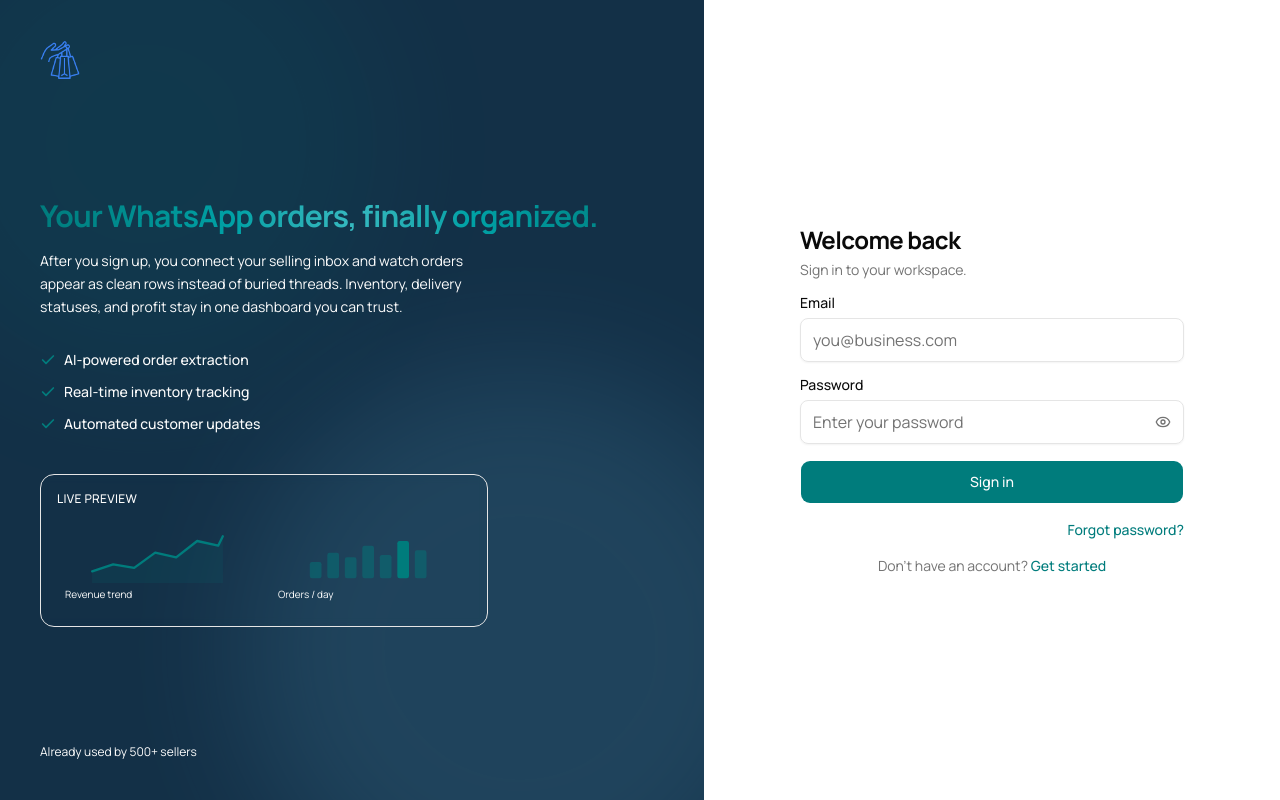
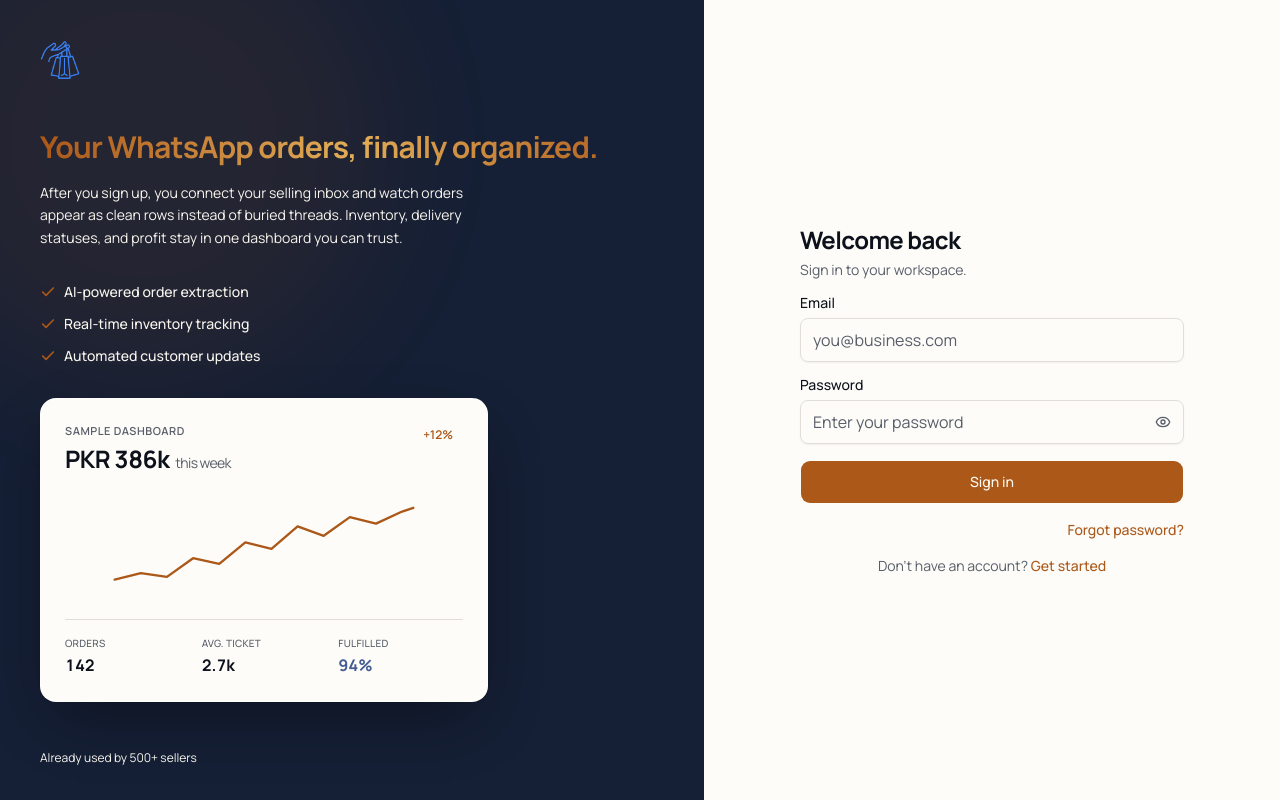
Before and after one commit to salmansaleem08/ChatLog, a Next.js app in the folder web/: page /auth/login in a window 1280 px wide. Built offline with nearby package versions, Linux system fonts and the light colour scheme.

Commit message:
style(web): copper and ink theme; refine auth dashboard preview card

```diff
--- a/web/app/auth/login/page.tsx
+++ b/web/app/auth/login/page.tsx
@@ -4,7 +4,7 @@
 import Link from "next/link";
 
 import { AuthBrandAside } from "@/components/auth/auth-brand-aside";
-import { AuthMobileCharts } from "@/components/marketing/analytics-previews";
+import { AuthDashboardPreview } from "@/components/marketing/analytics-previews";
 import { AuthFormPanel } from "@/components/auth/auth-form-panel";
 import { Button } from "@/components/ui/button";
 import { Input } from "@/components/ui/input";
@@ -21,7 +21,7 @@
           aria-hidden
         />
         <div
-          className="pointer-events-none absolute -bottom-20 -right-16 rounded-full bg-sky-300/30 opacity-40 blur-3xl dark:bg-sky-400/20"
+          className="pointer-events-none absolute -bottom-20 -right-16 rounded-full bg-chart-3/35 opacity-50 blur-3xl"
           style={{ width: 400, height: 400 }}
           aria-hidden
         />
@@ -41,7 +41,7 @@
             Sign in to see every order extracted from your chats, stock that stays
             accurate, and customer updates that send themselves.
           </p>
-          <AuthMobileCharts />
+          <AuthDashboardPreview compact />
         </div>
       </div>
 
--- a/web/app/auth/signup/page.tsx
+++ b/web/app/auth/signup/page.tsx
@@ -4,7 +4,7 @@
 import Link from "next/link";
 
 import { AuthBrandAside } from "@/components/auth/auth-brand-aside";
-import { AuthMobileCharts } from "@/components/marketing/analytics-previews";
+import { AuthDashboardPreview } from "@/components/marketing/analytics-previews";
 import { AuthFormPanel } from "@/components/auth/auth-form-panel";
 import { Button, buttonVariants } from "@/components/ui/button";
 import { Input } from "@/components/ui/input";
@@ -22,7 +22,7 @@
           aria-hidden
         />
         <div
-          className="pointer-events-none absolute -bottom-20 -right-16 rounded-full bg-sky-300/30 opacity-40 blur-3xl dark:bg-sky-400/20"
+          className="pointer-events-none absolute -bottom-20 -right-16 rounded-full bg-chart-3/35 opacity-50 blur-3xl"
           style={{ width: 400, height: 400 }}
           aria-hidden
         />
@@ -42,7 +42,7 @@
             Sign up to turn chats into structured orders, live stock, and calm
             customer updates.
           </p>
-          <AuthMobileCharts />
+          <AuthDashboardPreview compact />
         </div>
       </div>
 
--- a/web/app/globals.css
+++ b/web/app/globals.css
@@ -5,9 +5,8 @@
 @tailwind utilities;
 
 /**
- * ChatLog theme (Signal LMS–style system adapted):
- * Primary: teal / cyan family — not emerald #00b67b, not purple.
- * Secondary: deep slate navy (blue-gray).
+ * ChatLog theme — warm copper primary, deep ink blue secondary.
+ * (Previous teal theme retired per product direction.)
  */
 
 @layer utilities {
@@ -15,12 +14,12 @@
     text-wrap: balance;
   }
 
-  /* Premium hero / auth headline gradient — teal → lighter cyan → teal */
+  /* Hero / auth headline: copper → warm gold → copper */
   .text-gradient-hero {
     background-image: linear-gradient(
       90deg,
       var(--primary),
-      oklch(0.72 0.11 200),
+      oklch(0.78 0.12 78),
       var(--primary)
     );
     -webkit-background-clip: text;
@@ -41,74 +40,74 @@
     --radius-lg: var(--radius);
     --radius-xl: calc(var(--radius) + 4px);
 
-    --background: oklch(1 0 0);
-    --foreground: oklch(0.145 0 0);
+    --background: oklch(0.99 0.005 85);
+    --foreground: oklch(0.18 0.02 265);
     --card: oklch(1 0 0);
-    --card-foreground: oklch(0.145 0 0);
+    --card-foreground: oklch(0.18 0.02 265);
     --popover: oklch(1 0 0);
-    --popover-foreground: oklch(0.145 0 0);
-    /* Primary: teal ~ #0d9488 */
-    --primary: oklch(0.52 0.11 195);
-    --primary-foreground: oklch(0.99 0 0);
-    /* Secondary: deep slate navy ~ #1e3a5f */
-    --secondary: oklch(0.3 0.055 245);
-    --secondary-foreground: oklch(0.99 0 0);
-    --muted: oklch(0.97 0 0);
-    --muted-foreground: oklch(0.556 0 0);
-    --accent: oklch(0.97 0 0);
-    --accent-foreground: oklch(0.205 0 0);
+    --popover-foreground: oklch(0.18 0.02 265);
+    /* Primary: warm copper / terracotta */
+    --primary: oklch(0.55 0.13 52);
+    --primary-foreground: oklch(0.99 0.01 85);
+    /* Secondary: deep ink blue (brand panels) */
+    --secondary: oklch(0.24 0.045 265);
+    --secondary-foreground: oklch(0.97 0.01 85);
+    --muted: oklch(0.96 0.008 85);
+    --muted-foreground: oklch(0.48 0.02 265);
+    --accent: oklch(0.94 0.02 75);
+    --accent-foreground: oklch(0.22 0.03 265);
     --destructive: oklch(0.577 0.245 27.325);
     --destructive-foreground: oklch(0.99 0 0);
-    --border: oklch(0.922 0 0);
-    --input: oklch(0.922 0 0);
-    --ring: oklch(0.708 0 0);
-    --chart-1: oklch(0.55 0.14 195);
-    --chart-2: oklch(0.62 0.12 230);
-    --chart-3: oklch(0.72 0.14 75);
-    --chart-4: oklch(0.6 0.18 35);
-    --chart-5: oklch(0.5 0.08 220);
-    --sidebar: oklch(0.985 0 0);
-    --sidebar-foreground: oklch(0.145 0 0);
-    --sidebar-primary: oklch(0.52 0.11 195);
-    --sidebar-primary-foreground: oklch(0.99 0 0);
-    --sidebar-accent: oklch(0.97 0 0);
-    --sidebar-accent-foreground: oklch(0.205 0 0);
-    --sidebar-border: oklch(0.922 0 0);
-    --sidebar-ring: oklch(0.708 0 0);
+    --border: oklch(0.9 0.01 85);
+    --input: oklch(0.9 0.01 85);
+    --ring: oklch(0.55 0.1 52);
+    --chart-1: oklch(0.55 0.13 52);
+    --chart-2: oklch(0.48 0.09 265);
+    --chart-3: oklch(0.76 0.11 82);
+    --chart-4: oklch(0.62 0.16 48);
+    --chart-5: oklch(0.42 0.06 265);
+    --sidebar: oklch(0.98 0.008 85);
+    --sidebar-foreground: oklch(0.18 0.02 265);
+    --sidebar-primary: oklch(0.55 0.13 52);
+    --sidebar-primary-foreground: oklch(0.99 0.01 85);
+    --sidebar-accent: oklch(0.94 0.02 75);
+    --sidebar-accent-foreground: oklch(0.22 0.03 265);
+    --sidebar-border: oklch(0.9 0.01 85);
+    --sidebar-ring: oklch(0.55 0.1 52);
   }
   .dark {
-    --background: oklch(0.145 0 0);
-    --foreground: oklch(0.985 0 0);
-    --card: oklch(0.205 0 0);
-    --card-foreground: oklch(0.985 0 0);
-    --popover: oklch(0.205 0 0);
-    --popover-foreground: oklch(0.985 0 0);
-    --primary: oklch(0.62 0.12 195);
-    --primary-foreground: oklch(0.15 0 0);
-    --secondary: oklch(0.35 0.05 245);
-    --secondary-foreground: oklch(0.985 0 0);
-    --muted: oklch(0.269 0 0);
-    --muted-foreground: oklch(0.708 0 0);
-    --accent: oklch(0.269 0 0);
-    --accent-foreground: oklch(0.985 0 0);
+    --background: oklch(0.16 0.02 265);
+    --foreground: oklch(0.97 0.01 85);
+    --card: oklch(0.2 0.025 265);
+    --card-foreground: oklch(0.97 0.01 85);
+    --popover: oklch(0.2 0.025 265);
+    --popover-foreground: oklch(0.97 0.01 85);
+    --primary: oklch(0.72 0.12 58);
+    --primary-foreground: oklch(0.16 0.02 265);
+    --secondary: oklch(0.34 0.04 265);
+    --secondary-foreground: oklch(0.97 0.01 85);
+    --muted: oklch(0.26 0.025 265);
+    --muted-foreground: oklch(0.68 0.02 85);
+    --accent: oklch(0.28 0.03 265);
+    --accent-foreground: oklch(0.97 0.01 85);
     --destructive: oklch(0.704 0.191 22.216);
     --destructive-foreground: oklch(0.99 0 0);
-    --border: oklch(1 0 0 / 10%);
-    --input: oklch(1 0 0 / 15%);
-    --ring: oklch(0.556 0 0);
-    --chart-1: oklch(0.58 0.14 195);
-    --chart-2: oklch(0.65 0.12 230);
-    --chart-3: oklch(0.75 0.14 75);
-    --chart-4: oklch(0.65 0.18 35);
-    --chart-5: oklch(0.55 0.1 220);
-    --sidebar: oklch(0.205 0 0);
-    --sidebar-foreground: oklch(0.985 0 0);
-    --sidebar-primary: oklch(0.62 0.12 195);
-    --sidebar-primary-foreground: oklch(0.15 0 0);
-    --sidebar-accent: oklch(0.269 0 0);
-    --sidebar-accent-foreground: oklch(0.985 0 0);
-    --sidebar-border: oklch(1 0 0 / 10%);
-    --sidebar-ring: oklch(0.556 0 0);
+    --border: oklch(1 0 0 / 12%);
+    --input: oklch(1 0 0 / 14%);
+    --ring: oklch(0.72 0.12 58);
+    --chart-1: oklch(0.72 0.12 58);
+    --chart-2: oklch(0.58 0.08 265);
+    --chart-3: oklch(0.78 0.1 82);
+    --chart-4: oklch(0.68 0.14 52);
+    --chart-5: oklch(0.5 0.06 265);
+    --sidebar: oklch(0.2 0.025 265);
+    --sidebar-foreground: oklch(0.97 0.01 85);
+    --sidebar-primary: oklch(0.72 0.12 58);
+    --sidebar-primary-foreground: oklch(0.16 0.02 265);
+    --sidebar-accent: oklch(0.28 0.03 265);
+    --sidebar-accent-foreground: oklch(0.97 0.01 85);
+    --sidebar-border: oklch(1 0 0 / 12%);
+    --sidebar-ring: oklch(0.72 0.12 58);
   }
   * {
     @apply border-border;
--- a/web/components/auth/auth-brand-aside.tsx
+++ b/web/components/auth/auth-brand-aside.tsx
@@ -1,18 +1,18 @@
 import Image from "next/image";
 import { Check } from "lucide-react";
 
-import { AuthSideCharts } from "@/components/marketing/analytics-previews";
+import { AuthDashboardPreview } from "@/components/marketing/analytics-previews";
 
 export function AuthBrandAside() {
   return (
-    <div className="relative hidden min-h-[50vh] flex-col justify-between overflow-hidden bg-secondary p-8 text-secondary-foreground lg:flex lg:min-h-0 lg:h-full lg:p-10">
+    <div className="relative hidden min-h-[50vh] flex-col justify-between overflow-hidden bg-secondary p-8 text-secondary-foreground lg:flex lg:h-full lg:min-h-0 lg:overflow-y-auto lg:overscroll-contain lg:p-10">
       <div
         className="pointer-events-none absolute -left-24 -top-24 rounded-full bg-primary opacity-10 blur-3xl"
         style={{ width: 480, height: 480 }}
         aria-hidden
       />
       <div
-        className="pointer-events-none absolute -bottom-32 -right-24 rounded-full bg-sky-300/30 opacity-40 blur-3xl dark:bg-sky-400/20"
+        className="pointer-events-none absolute -bottom-32 -right-24 rounded-full bg-chart-3/35 opacity-50 blur-3xl"
         style={{ width: 560, height: 560 }}
         aria-hidden
       />
@@ -53,7 +53,7 @@
             </li>
           ))}
         </ul>
-        <AuthSideCharts />
+        <AuthDashboardPreview />
       </div>
 
       <p className="relative z-10 text-xs text-secondary-foreground/70">
--- a/web/components/marketing/analytics-previews.tsx
+++ b/web/components/marketing/analytics-previews.tsx
@@ -1,6 +1,8 @@
 /**
  * Decorative analytics visuals — sample data only, theme-aware via currentColor.
  */
+
+import { cn } from "@/lib/utils";
 
 export function LandingAnalyticsShowcase() {
   return (
@@ -36,7 +38,10 @@
               +18% vs last month
             </span>
           </div>
-          <RevenueAreaChart className="mt-6 h-32 w-full text-primary" />
+          <RevenueAreaChart
+            className="mt-6 h-32 w-full text-primary"
+            gradientId="land-revenue-fill"
+          />
           <p className="mt-3 text-xs text-muted-foreground">
             Last 12 weeks · dummy preview
           </p>
@@ -52,7 +57,7 @@
                 847
               </p>
             </div>
-            <span className="rounded-full bg-chart-3/20 px-3 py-1 text-xs font-semibold text-chart-3">
+            <span className="rounded-full bg-chart-3/25 px-3 py-1 text-xs font-semibold text-chart-4">
               Peak: Fri
             </span>
           </div>
@@ -112,7 +117,13 @@
   );
 }
 
-function RevenueAreaChart({ className }: { className?: string }) {
+function RevenueAreaChart({
+  className,
+  gradientId,
+}: {
+  className?: string;
+  gradientId: string;
+}) {
   return (
     <svg
       viewBox="0 0 320 120"
@@ -122,14 +133,14 @@
       aria-hidden
     >
       <defs>
-        <linearGradient id="landRevenueFill" x1="0" y1="0" x2="0" y2="1">
+        <linearGradient id={gradientId} x1="0" y1="0" x2="0" y2="1">
           <stop offset="0%" stopColor="currentColor" stopOpacity="0.35" />
           <stop offset="100%" stopColor="currentColor" stopOpacity="0.02" />
         </linearGradient>
       </defs>
       <path
         d="M0 95 L28 88 L56 92 L84 72 L112 78 L140 55 L168 62 L196 38 L224 48 L252 28 L280 35 L308 22 L320 18 V120 H0 Z"
-        fill="url(#landRevenueFill)"
+        fill={`url(#${gradientId})`}
       />
       <path
         d="M0 95 L28 88 L56 92 L84 72 L112 78 L140 55 L168 62 L196 38 L224 48 L252 28 L280 35 L308 22 L320 18"
@@ -152,13 +163,13 @@
       xmlns="http://www.w3.org/2000/svg"
       aria-hidden
     >
-      {heights.map((h, i) => (
+      {heights.map((barH, i) => (
         <rect
           key={i}
           x={18 + i * 42}
-          y={110 - h}
+          y={110 - barH}
           width="28"
-          height={h}
+          height={barH}
           rx="4"
           fill="currentColor"
           className={i === 5 ? "opacity-100" : "opacity-55"}
@@ -219,26 +230,63 @@
   );
 }
 
-export function AuthSideCharts() {
+/**
+ * Single floating “dashboard” card on auth brand panels — reads clearly on ink blue.
+ */
+export function AuthDashboardPreview({ compact }: { compact?: boolean }) {
   return (
     <div
-      className="relative z-10 mt-10 w-full max-w-md rounded-xl border border-secondary-foreground/10 bg-secondary-foreground/[0.06] p-4 backdrop-blur-sm"
+      className={cn(
+        "mt-8 w-full max-w-md rounded-2xl border border-white/20 bg-background text-card-foreground shadow-[0_24px_60px_-16px_rgba(0,0,0,0.45)] ring-1 ring-black/5 backdrop-blur-md dark:border-white/10 dark:bg-card dark:shadow-[0_24px_60px_-16px_rgba(0,0,0,0.65)]",
+        compact ? "p-4" : "p-5 sm:p-6"
+      )}
       aria-hidden
     >
-      <p className="mb-3 text-xs font-medium uppercase tracking-wide text-secondary-foreground/60">
-        Live preview
-      </p>
-      <div className="grid grid-cols-2 gap-3">
-        <div className="rounded-lg bg-secondary-foreground/[0.08] p-2">
-          <MiniSparkline className="h-14 w-full text-primary" />
-          <p className="mt-1 text-[10px] text-secondary-foreground/70">
-            Revenue trend
+      <div className="flex flex-wrap items-start justify-between gap-3">
+        <div>
+          <p className="text-[11px] font-semibold uppercase tracking-wider text-muted-foreground">
+            Sample dashboard
+          </p>
+          <p className="mt-1 text-xl font-bold tabular-nums tracking-tight text-foreground sm:text-2xl">
+            PKR 386k
+            <span className="ml-1.5 text-sm font-normal text-muted-foreground">
+              this week
+            </span>
           </p>
         </div>
-        <div className="rounded-lg bg-secondary-foreground/[0.08] p-2">
-          <MiniBars className="h-14 w-full text-primary" />
-          <p className="mt-1 text-[10px] text-secondary-foreground/70">
-            Orders / day
+        <span className="shrink-0 rounded-full bg-primary/15 px-2.5 py-1 text-xs font-semibold text-primary">
+          +12%
+        </span>
+      </div>
+
+      <RevenueAreaChart
+        className={compact ? "mt-3 h-24 w-full text-primary" : "mt-4 h-28 w-full text-primary"}
+        gradientId="auth-revenue-fill"
+      />
+
+      <div className="mt-4 grid grid-cols-3 gap-2 border-t border-border pt-4 sm:gap-3">
+        <div>
+          <p className="text-[10px] font-medium uppercase tracking-wide text-muted-foreground">
+            Orders
+          </p>
+          <p className="mt-0.5 text-sm font-bold tabular-nums text-foreground sm:text-base">
+            142
+          </p>
+        </div>
+        <div>
+          <p className="text-[10px] font-medium uppercase tracking-wide text-muted-foreground">
+            Avg. ticket
+          </p>
+          <p className="mt-0.5 text-sm font-bold tabular-nums text-foreground sm:text-base">
+            2.7k
+          </p>
+        </div>
+        <div>
+          <p className="text-[10px] font-medium uppercase tracking-wide text-muted-foreground">
+            Fulfilled
+          </p>
+          <p className="mt-0.5 text-sm font-bold tabular-nums text-chart-2 sm:text-base">
+            94%
           </p>
         </div>
       </div>
@@ -264,43 +312,3 @@
     </svg>
   );
 }
-
-function MiniBars({ className }: { className?: string }) {
-  const h = [14, 22, 18, 28, 20, 32, 24];
-  return (
-    <svg viewBox="0 0 120 48" className={className}>
-      {h.map((height, i) => (
-        <rect
-          key={i}
-          x={8 + i * 15}
-          y={44 - height}
-          width="10"
-          height={height}
-          rx="2"
-          fill="currentColor"
-          opacity={i === 5 ? 1 : 0.45}
-        />
-      ))}
-    </svg>
-  );
-}
-
-export function AuthMobileCharts() {
-  return (
-    <div
-      className="mt-6 grid w-full max-w-sm grid-cols-2 gap-3 opacity-90"
-      aria-hidden
-    >
-      <div className="rounded-lg border border-secondary-foreground/15 bg-secondary-foreground/[0.06] p-2">
-        <MiniSparkline className="h-12 w-full text-primary" />
-        <p className="mt-1 text-[10px] text-secondary-foreground/70">
-          Revenue
-        </p>
-      </div>
-      <div className="rounded-lg border border-secondary-foreground/15 bg-secondary-foreground/[0.06] p-2">
-        <MiniBars className="h-12 w-full text-primary" />
-        <p className="mt-1 text-[10px] text-secondary-foreground/70">Orders</p>
-      </div>
-    </div>
-  );
-}
```
